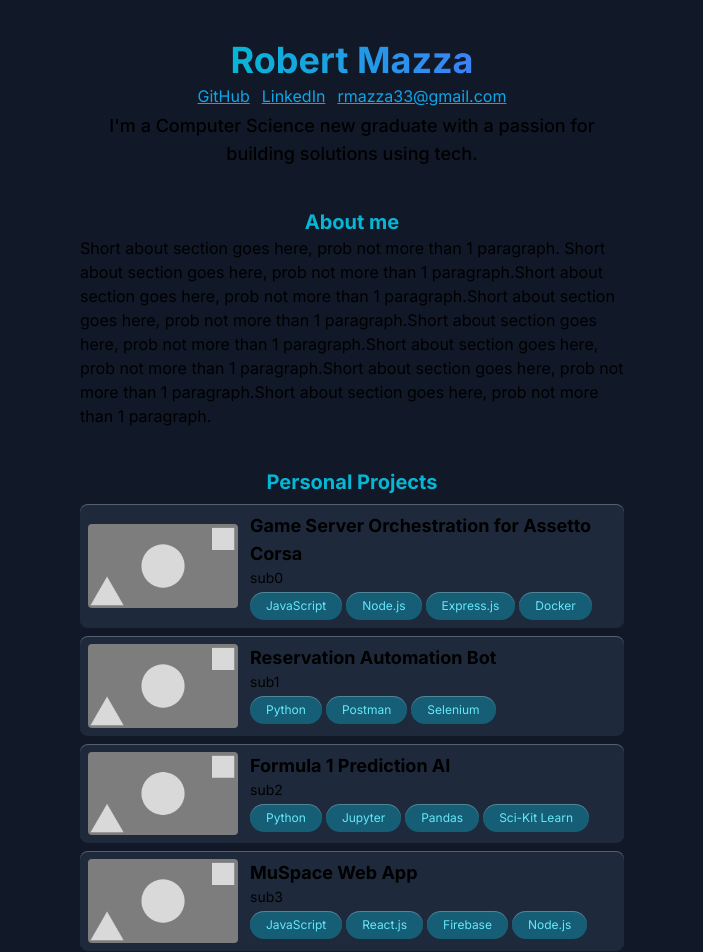
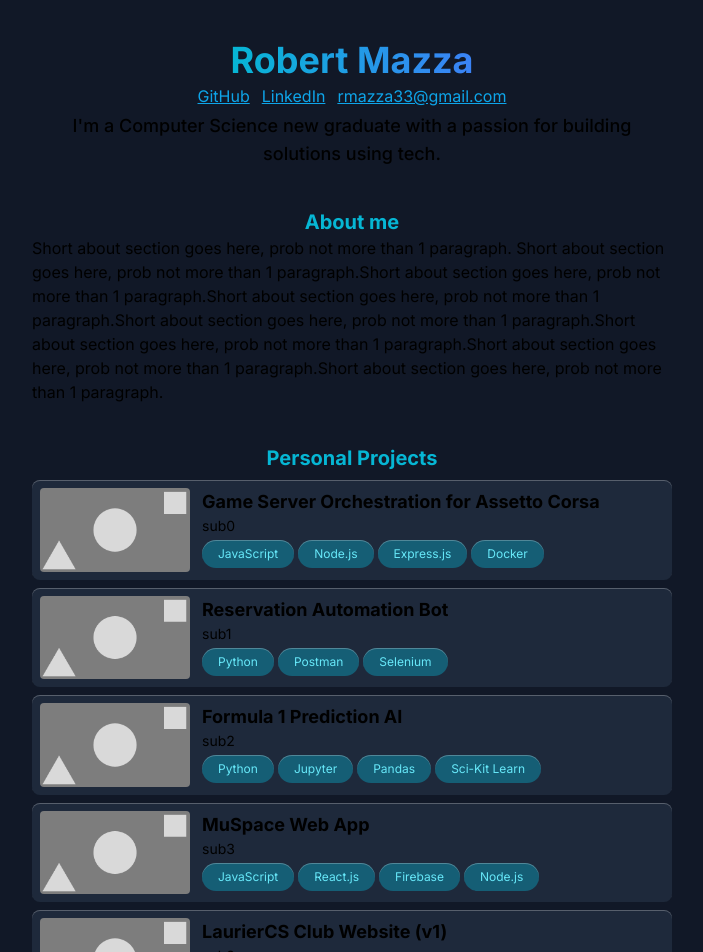
Before and after one commit to Robert336/Personal_Website, a Next.js app in the folder personal-website/: page / in a window 1280 px wide. Shown: the top 952 px of the page, without its empty margins (288-991 px from the left). Built offline with nearby package versions, Linux system fonts and the light colour scheme.

Commit message:
refactoring projectpage into project page nav

```diff
--- a/personal-website/src/app/components/ProjectPage.tsx
+++ /dev/null
@@ -1,37 +0,0 @@
-import Pill from './Pill.tsx'
-
-interface ProjectPageProps {
-    tags: Array<string>,
-    title: string,
-    github_url: string,
-
-
-}
-
-export default function ProjectPage(props: ProjectPageProps){
-
-    return(
-        <>
-            <div>
-                <a>
-                    back
-                </a>
-                <h1>
-                    Project title
-                </h1>
-                <a>
-                    GitHub
-                </a>
-            </div>
-            <div>
-                technology pills here.
-            </div>
-            <div>
-                content in here
-
-            </div>
-
-
-        </>
-    )
-}
--- /dev/null
+++ b/personal-website/src/app/components/ProjectPageNav.tsx
@@ -0,0 +1,28 @@
+import Pill from './Pill.jsx'
+import Link from 'next/link'
+
+
+interface ProjectPageNavProps {
+    title: string,
+    github_url: string,
+}
+
+export default function ProjectPageNav(props: ProjectPageNavProps){
+
+    return(
+        <>
+            <div className='flex flex-col md:flex-row items-center gap-4 w-full bg-gray-900'>
+                <Link href='/' className=''>
+                    Back
+                </Link>
+                <h1 className=''>
+                    {props.title}
+                </h1>
+                <a href={props.github_url}>
+                    GitHub
+                </a>
+            </div>
+
+        </>
+    )
+}
--- a/personal-website/src/app/page.tsx
+++ b/personal-website/src/app/page.tsx
@@ -1,10 +1,11 @@
 import Image from 'next/image'
+import Link from 'next/link'
 import ProjectCard from './components/ProjectCard'
 
 export default function Home() {
   return (
     <main className="flex flex-col items-center min-h-screen bg-gray-900">
-      <div className="flex flex-col items-center p-4 pt-10 max-w-xl">
+      <div className="flex flex-col items-center p-4 pt-10 max-w-2xl">
         <h1 className="text-4xl font-bold text-sky-500 bg-gradient-to-r from-cyan-500 to-blue-500 text-transparent bg-clip-text pb-1">Robert Mazza</h1>
         <div className="flex flex-row pb-1 gap-3">
           <a className="underline text-sky-500 hover:text-blue-800" href="https://github.com/Robert336">GitHub</a>
@@ -24,10 +25,21 @@ export default function Home() {
           <h3 className="self-center text-xl font-bold text-cyan-500">
               Personal Projects
           </h3>
-          <ProjectCard title='Game Server Orchestration for Assetto Corsa' subtitle='sub0' tags={['JavaScript', 'Node.js', 'Express.js', 'Docker']} />
-          <ProjectCard title='Reservation Automation Bot' subtitle='sub1' tags={['Python', 'Postman', 'Selenium']}/>
-          <ProjectCard title='Formula 1 Prediction AI' subtitle='sub2' tags={['Python', 'Jupyter', 'Pandas', 'Sci-Kit Learn']}/>
-          <ProjectCard title='MuSpace Web App' subtitle='sub3' tags={['JavaScript', 'React.js', 'Firebase', 'Node.js']}/>
+          <Link href="/project0" className='w-full'>
+            <ProjectCard title='Game Server Orchestration for Assetto Corsa' subtitle='sub0' tags={['JavaScript', 'Node.js', 'Express.js', 'Docker']} />
+          </Link>
+          <Link href="/project1" className='w-full'>
+            <ProjectCard title='Reservation Automation Bot' subtitle='sub1' tags={['Python', 'Postman', 'Selenium']}/>
+          </Link>
+          <Link href='/project2' className='w-full'>
+            <ProjectCard title='Formula 1 Prediction AI' subtitle='sub2' tags={['Python', 'Jupyter', 'Pandas', 'Sci-Kit Learn']}/>
+          </Link>
+          <Link href='/project3' className='w-full'>
+            <ProjectCard title='MuSpace Web App' subtitle='sub3' tags={['JavaScript', 'React.js', 'Firebase', 'Node.js']}/>
+          </Link>
+          <Link href='/project4' className='w-full'>
+            <ProjectCard title='LaurierCS Club Website (v1)' subtitle='sub3' tags={['JavaScript', 'React.js', 'Firebase', 'Node.js']}/>
+          </Link>
         </div>
 
       </div>
--- a/personal-website/src/app/project0/page.tsx
+++ b/personal-website/src/app/project0/page.tsx
@@ -1,9 +1,8 @@
-
+import ProjectPageNav from '../components/ProjectPageNav'
 
 export default function Project0(){
 
     return (
-    <>
-        Project 0 Page.
-    </>)
+    <ProjectPageNav title='project0' github_url='url'/>
+    )
 }
```
